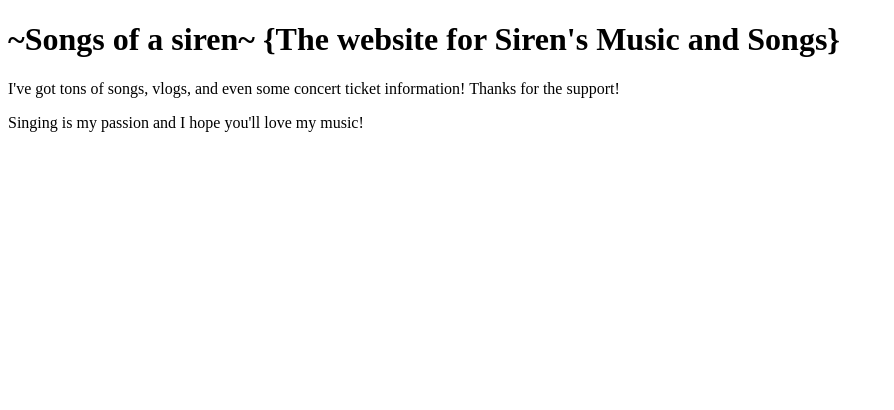
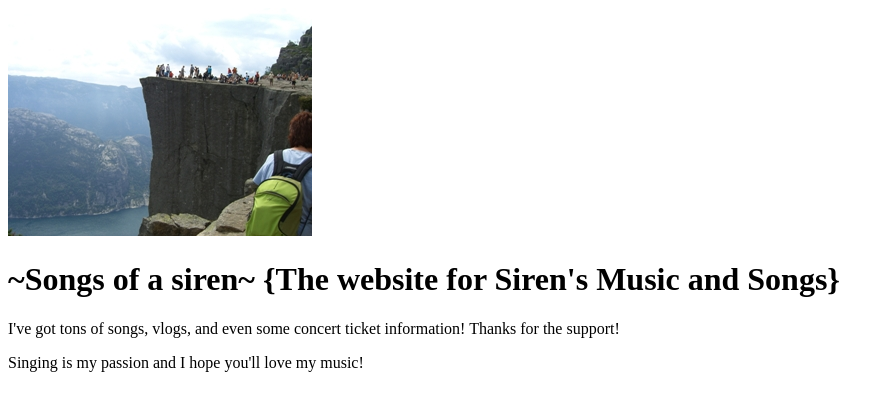
Before and after one commit to ebookperl/Elizzeria.github.io, a plain HTML site: page index.html in a window 1280 px wide. Shown: the whole page, without its empty margins (0-894 px from the left). Drawn offline with Linux system fonts and the light colour scheme.

Commit message:
Update and rename new 2.html to index.html

```diff
--- a/new 2.html
+++ b/index.html
@@ -4,6 +4,7 @@
     <title>~Songs of a Siren~</title>
   </head>
   <body>
+	  <img src="pic_mountain.jpg" alt="Mountain View" style="width:304px;height:228px;">
     <h1>
 	  ~Songs of a siren~
 {The website for Siren's Music and Songs}
```
